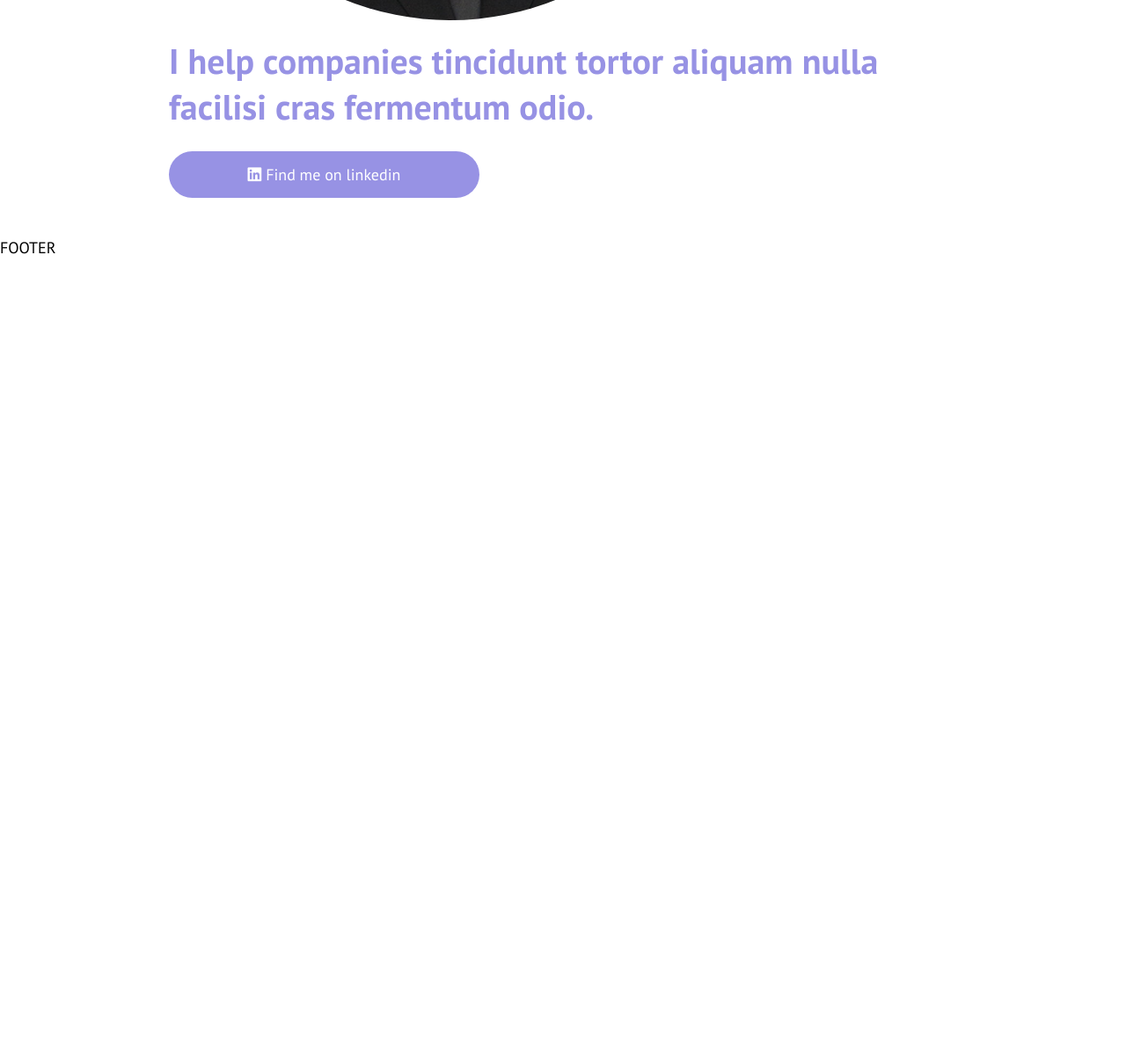
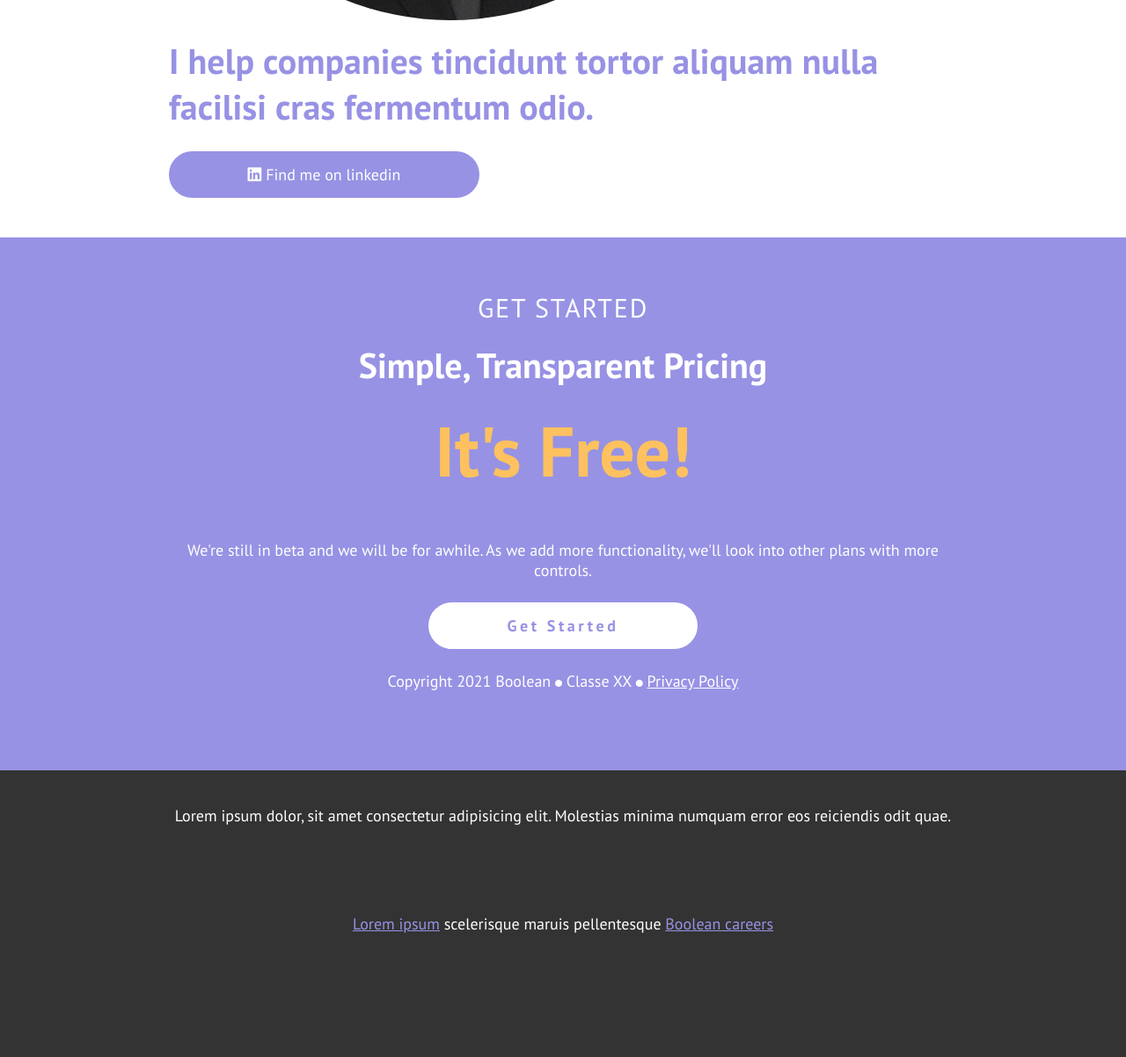
Before and after one commit to gaetanovenuto/htmlcss-responsive-layout, a plain HTML site: page index.html in a window 1280 px wide. Shown: the part 10182-11384 px from the top of the page at 88% size. Before the commit the page ends 10475 px from the top, so only its background shows below. Drawn offline with Linux system fonts and the light colour scheme.

Commit message:
v1.3 Mobile-first layout completed

```diff
--- a/css/layout.css
+++ b/css/layout.css
@@ -251,8 +251,66 @@ header .interactive-button {
     FOOTER SECTION
 ****************************************************/
 
+/*********************
+    FOOTER TOP
+**********************/
 
+.footer-top .container-90 {
+    padding: 50px 0;
+}
 
+.footer-top h4,
+.footer-top h3,
+.footer-top h2 {
+    padding: 10px 0;
+}
+
+.footer-top p,
+.footer-top .info-top-footer {
+    padding: 40px 0;
+}
+
+.footer-top h4 {
+    font-weight: 100;
+    letter-spacing: .1rem;
+    font-size: 30px;
+}
+
+.footer-top h3 {
+    font-weight: bold;
+    font-size: 40px;
+}
+
+.footer-top h2 {
+    font-size: 80px;
+}
+
+.footer-top .interactive-button {
+    padding: 15px 10%;
+    letter-spacing: .2rem;
+    font-weight: bold;
+}
+
+.footer-top i {
+    font-size: 8px;
+    vertical-align: middle;
+}
+
+.footer-top a:last-child {
+    text-decoration: underline;
+}
+
+/*********************
+    FOOTER BOT
+**********************/
+
+.footer-bottom .container-90 {
+    padding: 40px 0;
+}
+
+.footer-bottom .footer-footer {
+    padding: 100px 0;
+}
 
 
 
--- a/css/style.css
+++ b/css/style.css
@@ -71,7 +71,8 @@
 .main-info .card a,
 .strategic-planning a,
 .work-with-us a,
-.about-us a {
+.about-us a,
+.footer-top a {
     text-decoration: none;
 }
 
--- a/index.html
+++ b/index.html
@@ -360,9 +360,48 @@
 
         <!-- footer -->
         <footer>
-            <div class="container">
-                FOOTER
-            </div>
+            <section class="footer-top purple-bg text-center white-text">
+                <div class="container-90">
+                    <h4>
+                        GET STARTED
+                    </h4>
+                    <h3>
+                        Simple, Transparent Pricing
+                    </h3>
+                    <h2 class="orange-text">
+                        It's Free!
+                    </h2>
+                    <p>
+                        We're still in beta and we will be for awhile. As we add more functionality, we'll look into other plans with more controls.
+                    </p>
+                    <a href="" class="interactive-button white-bg purple-text">
+                        Get Started
+                    </a>
+                    <div class="info-top-footer">
+                        Copyright 2021 Boolean
+                        <i class="fa-solid fa-circle"></i>
+                        Classe XX
+                        <i class="fa-solid fa-circle"></i>
+                        <a href="" class="white-text">
+                            Privacy Policy
+                        </a>
+                    </div>
+                </div>
+            </section>
+            <section class="footer-bottom dark-grey-bg white-text text-center">
+                <div class="container-90">
+                    <p>
+                        Lorem ipsum dolor, sit amet consectetur adipisicing elit. Molestias minima numquam error eos reiciendis odit quae.
+                    </p>
+                    <div class="footer-footer">
+                        <a href="" class="purple-text">Lorem ipsum</a>
+                        scelerisque maruis pellentesque
+                        <a href="" class="purple-text">
+                            Boolean careers
+                        </a>
+                    </div>
+                </div>
+            </section>
         </footer>
         <!-- /footer -->
 
```
